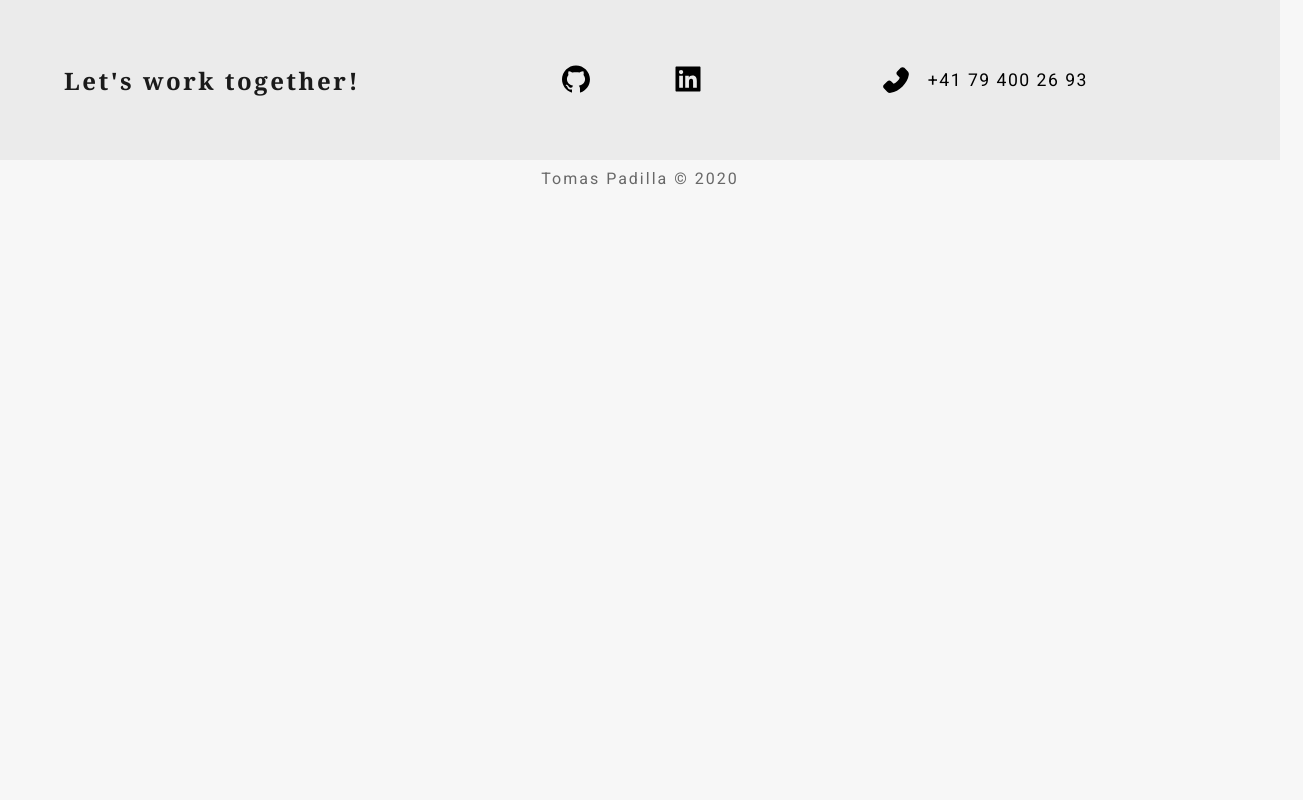
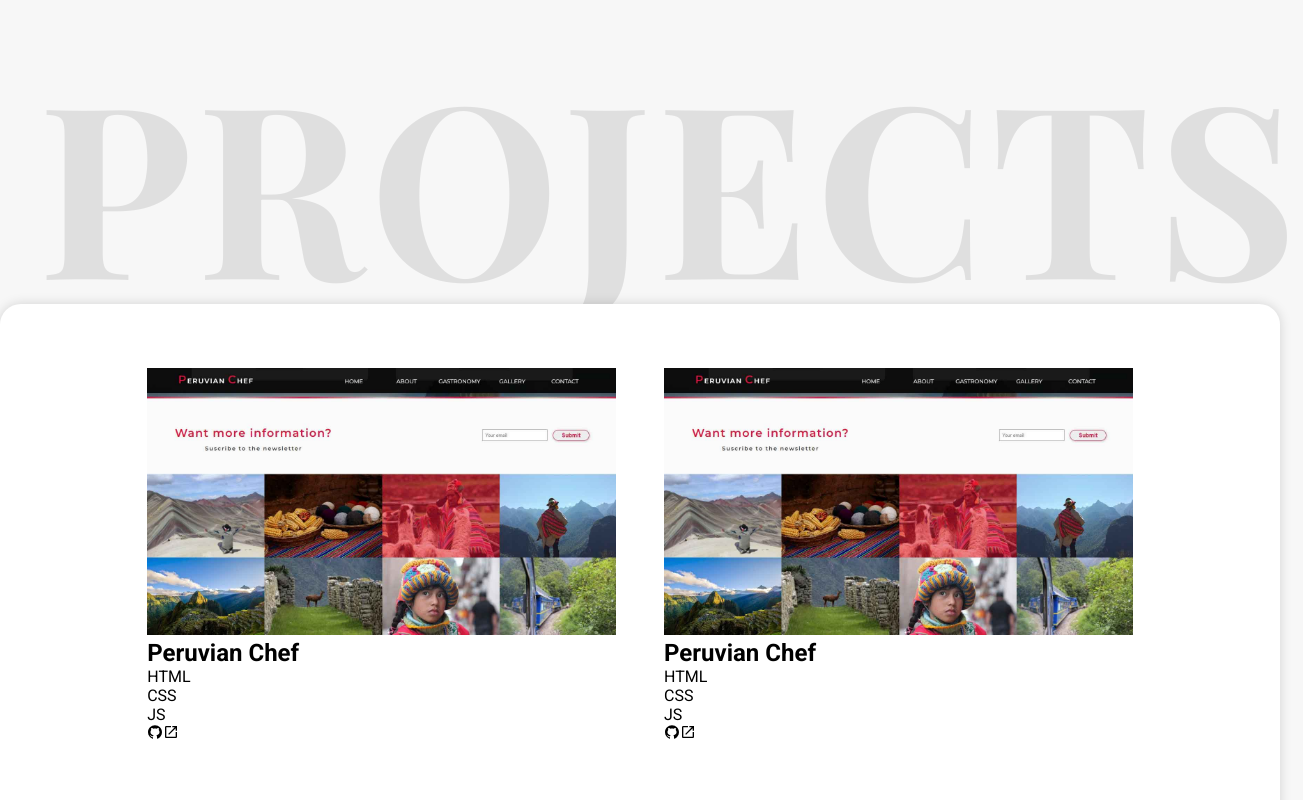
Before and after one commit to PadillaTom/Portfolio-v2, a React (Create React App) app: page /projects in a window 1280 px wide. Shown: the top 800 px of the page, 1303 px wide, since content can reach past the window. Built offline with nearby package versions, Linux system fonts and the light colour scheme; the HTML template or start-up script is replaced by a standard one.

Commit message:
starting projects page

```diff
--- a/src/App.css
+++ b/src/App.css
@@ -524,6 +524,70 @@ Projects
 
 /*
 ::::::::::::::::::::::::::::::::::::::
+Projects Page
+:::::::::::::::::::::::::::::::::::::::
+*/
+.projPage-sect {
+  min-height: 100vh;
+  width: 100%;
+}
+.projPage-container {
+  display: flex;
+  flex-direction: column;
+  position: relative;
+}
+.projPage-img {
+  height: 38vh;
+  width: 100%;
+  background-color: var(--BgColor);
+}
+.projPage-proj-container {
+  position: relative;
+  background: white;
+  min-height: 90vh;
+  width: 100%;
+  box-shadow: 0px 0 12px rgba(0, 0, 0, 0.15);
+  border-top-left-radius: 1.3rem;
+  border-top-right-radius: 1.3rem;
+}
+/* Title */
+.projPage-title {
+  position: absolute;
+  font-size: 10rem;
+  white-space: nowrap;
+  letter-spacing: 6px;
+  text-transform: uppercase;
+  font-family: var(--CtaFonts);
+  font-weight: 400;
+  top: 2%;
+  left: 3%;
+  color: var(--CtaColor);
+  opacity: 0.1;
+}
+/* Single Project Page */
+.all-single-pp-container {
+  width: 77%;
+  margin: 0 auto;
+  display: grid;
+  grid-template-columns: repeat(2, 1fr);
+  place-items: center;
+  gap: 3rem;
+}
+.single-pp-container {
+  width: 100%;
+  padding: 2rem 0rem;
+  margin: 2rem auto;
+}
+.pp-img-container {
+  width: 100%;
+}
+.pp-img {
+  width: 100%;
+}
+/* :::: :: End Projects Page ::::::::  */
+
+/*
+::::::::::::::::::::::::::::::::::::::
 Footer
 :::::::::::::::::::::::::::::::::::::::
 */
@@ -605,8 +669,15 @@ Footer
 
 /*
 ::::::::::::::::::::::::::::::::::::::
-Homepage
+Projects Page
 :::::::::::::::::::::::::::::::::::::::
 */
 
-/* :::: :: End Homepage ::::::::  */
+/* :::: :: End Projects Page ::::::::  */
+/*
+::::::::::::::::::::::::::::::::::::::
+Projects Page
+:::::::::::::::::::::::::::::::::::::::
+*/
+
+/* :::: :: End Projects Page ::::::::  */
--- a/src/App.js
+++ b/src/App.js
@@ -6,16 +6,21 @@ import gsap from 'gsap';
 import Navigation from './Components/Navigation';
 import Footer from './Components/Footer';
 import ScrollToTop from './Components/ScrollToTop';
+
 // Pages:
 import Homepage from './Pages/Homepage';
 import AboutPage from './Pages/AboutPage';
 import ContactPage from './Pages/ContactPage';
+import ProjectsPage from './Pages/ProjectsPage';
 
 function App() {
+  // Scroll Stuff:
+
   useEffect(() => {
     //   Preventing Default "Flash":
     gsap.to('body', 0, { css: { visibility: 'visible' } });
   }, []);
+
   // ::::::::::::::: Main :::::::::::::::::
   return (
     <div className='App'>
@@ -32,8 +37,10 @@ function App() {
           <Route path='/contact'>
             <ContactPage></ContactPage>
           </Route>
+          <Route path='/projects'>
+            <ProjectsPage></ProjectsPage>
+          </Route>
         </Switch>
-
         <Footer></Footer>
       </Router>
     </div>
--- a/src/Components/Navigation.js
+++ b/src/Components/Navigation.js
@@ -3,7 +3,7 @@ import { Link } from 'react-router-dom';
 // Animations:
 import gsap from 'gsap';
 
-const Navigation = (scrollToProj, projRef) => {
+const Navigation = () => {
   const tl = gsap.timeline();
   const [replay, setReplay] = useState(false);
   // Scrolls:
@@ -41,10 +41,11 @@ const Navigation = (scrollToProj, projRef) => {
             className='desktop-link'
             onClick={() => {
               setReplay(!replay);
-              scrollToProj(projRef);
             }}
           >
-            <p>Projects</p>
+            <Link to='/projects'>
+              <p>Projects</p>
+            </Link>
           </li>
         </ul>
       </nav>
--- a/src/Components/Projects.js
+++ b/src/Components/Projects.js
@@ -152,7 +152,7 @@ const Projects = () => {
             </div>
           </div>
         </div>
-        {/* End RTS */}
+        {/* End Flix Tribute */}
       </section>
     </React.Fragment>
   );
--- a/src/Pages/Homepage.js
+++ b/src/Pages/Homepage.js
@@ -8,8 +8,10 @@ import gsap from 'gsap';
 import { ScrollTrigger } from 'gsap/ScrollTrigger';
 gsap.registerPlugin(ScrollTrigger);
 
-const Homepage = (projRef) => {
+const Homepage = (projComp) => {
   const tl = gsap.timeline();
+  const projRef = React.useRef(null);
+  console.log(projRef);
 
   useEffect(() => {
     // :::::::::::: Animations ::::::::::::::::
@@ -78,7 +80,7 @@ const Homepage = (projRef) => {
           </div>
         </a>
       </div>
-      <Projects ref={projRef}></Projects>
+      <Projects></Projects>
     </React.Fragment>
   );
 };
--- /dev/null
+++ b/src/Pages/ProjectsPage.js
@@ -0,0 +1,76 @@
+import React from 'react';
+// Icons:
+import { AiFillGithub } from 'react-icons/ai';
+import { MdOpenInNew } from 'react-icons/md';
+// Images:
+import Peru from '../Assets/Projects/PeruvianChef.jpg';
+import Rts from '../Assets/Projects/TvSuisse.jpg';
+import Music from '../Assets/Projects/MusicStore.jpg';
+import Nasa from '../Assets/Projects/NasaAPI.jpg';
+import Nyus from '../Assets/Projects/Nyus.jpg';
+import Flix from '../Assets/Projects/FlixTribute.jpg';
+
+const ProjectsPage = () => {
+  return (
+    <section className='section projPage-sect'>
+      <div className='projPage-container'>
+        <div className='projPage-img'></div>
+        <div className='projPage-title'>
+          <h2>Projects</h2>
+        </div>
+        <div className='projPage-proj-container'>
+          <div className='all-single-pp-container'>
+            {/* Peruvian Chef */}
+            <div className='single-pp-container'>
+              <div className='pp-img-container'>
+                <img src={Peru} className='pp-img' alt='project1' />
+              </div>
+              <div className='pp-info'>
+                <div className='pp-name'>
+                  <h2>Peruvian Chef</h2>
+                </div>
+                <div className='pp-stack'>
+                  <ul className='pp-stack-list'>
+                    <li className='pp-stack-item'>HTML</li>
+                    <li className='pp-stack-item'>CSS</li>
+                    <li className='pp-stack-item'>JS</li>
+                  </ul>
+                </div>
+                <div className='pp-links'>
+                  <AiFillGithub></AiFillGithub>
+                  <MdOpenInNew></MdOpenInNew>
+                </div>
+              </div>
+            </div>
+            {/* End Peruvian Chef */}
+            {/* Peruvian Chef */}
+            <div className='single-pp-container'>
+              <div className='pp-img-container'>
+                <img src={Peru} className='pp-img' alt='project1' />
+              </div>
+              <div className='pp-info'>
+                <div className='pp-name'>
+                  <h2>Peruvian Chef</h2>
+                </div>
+                <div className='pp-stack'>
+                  <ul className='pp-stack-list'>
+                    <li className='pp-stack-item'>HTML</li>
+                    <li className='pp-stack-item'>CSS</li>
+                    <li className='pp-stack-item'>JS</li>
+                  </ul>
+                </div>
+                <div className='pp-links'>
+                  <AiFillGithub></AiFillGithub>
+                  <MdOpenInNew></MdOpenInNew>
+                </div>
+              </div>
+            </div>
+            {/* End Peruvian Chef */}
+          </div>
+        </div>
+      </div>
+    </section>
+  );
+};
+
+export default ProjectsPage;
```
